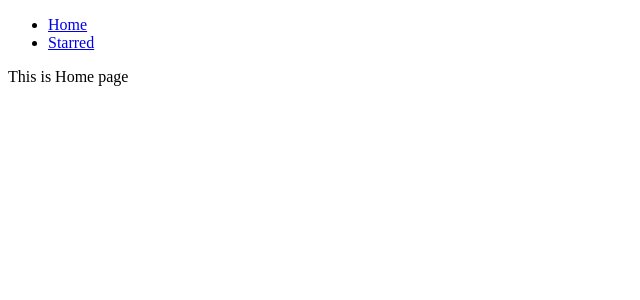
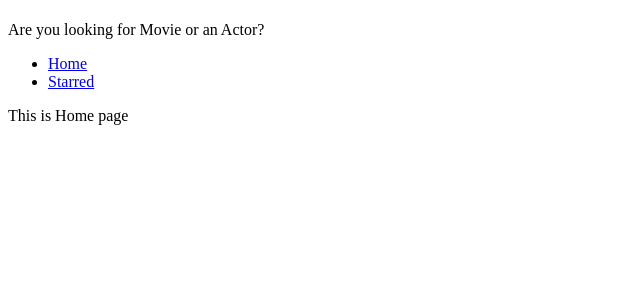
Before and after one commit to 221910313003/box-office, a React (Create React App) app: page / in a window 1280 px wide. Shown: the top 300 px of the page, without its empty margins (0-640 px from the left). Built offline with nearby package versions, Linux system fonts and the light colour scheme.

Commit message:
added Layout management and created title

```diff
--- a/src/App.js
+++ b/src/App.js
@@ -1,13 +1,11 @@
 import React from 'react';
 import { Switch, Route } from 'react-router-dom';
-import Navs from './components/Navs';
 import { Home } from './pages/Home';
 import { Starred } from './pages/Starred';
 
 function App() {
   return (
     <div>
-      <Navs />
       <Switch>
         <Route exact path="/">
           <Home />
--- /dev/null
+++ b/src/components/MainPageLayout.js
@@ -0,0 +1,19 @@
+import React from 'react';
+import Navs from './Navs';
+import Title from './Title';
+
+const MainPageLayout = ({ children }) => {
+  return (
+    <div>
+      <Title
+        tilte="Box office"
+        subtitle="Are you looking for Movie or an Actor?"
+      />
+      <Navs />
+
+      {children}
+    </div>
+  );
+};
+
+export default MainPageLayout;
--- /dev/null
+++ b/src/components/Title.js
@@ -0,0 +1,12 @@
+import React from 'react';
+
+const Title = ({ title, subtitle }) => {
+  return (
+    <div>
+      <h1>{title}</h1>
+      <p>{subtitle}</p>
+    </div>
+  );
+};
+
+export default Title;
--- a/src/pages/Home.js
+++ b/src/pages/Home.js
@@ -1,5 +1,6 @@
 import React from 'react';
+import MainPageLayout from '../components/MainPageLayout';
 
 export const Home = () => {
-  return <div>This is Home page</div>;
+  return <MainPageLayout>This is Home page</MainPageLayout>;
 };
--- a/src/pages/Starred.js
+++ b/src/pages/Starred.js
@@ -1,5 +1,6 @@
 import React from 'react';
+import MainPageLayout from '../components/MainPageLayout';
 
 export const Starred = () => {
-  return <div>This is Starred page</div>;
+  return <MainPageLayout>This is Starred page</MainPageLayout>;
 };
```
